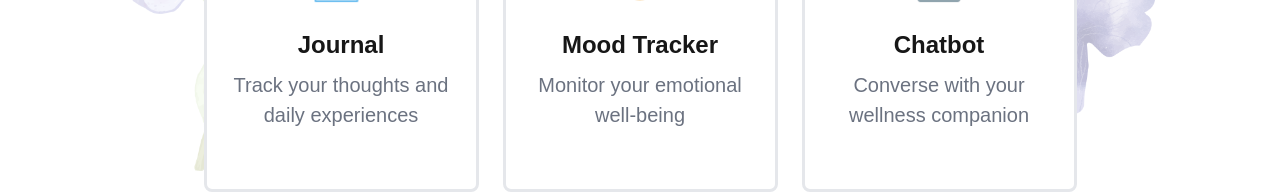
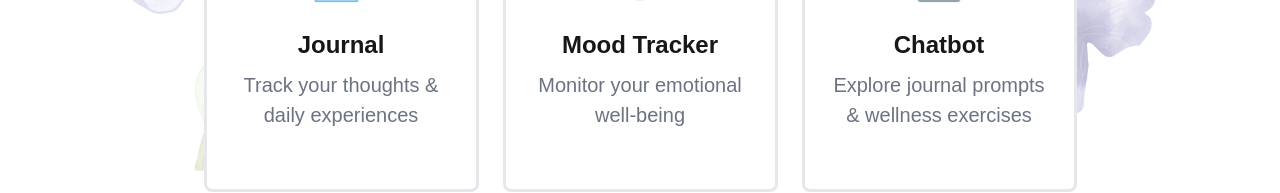
Before and after one commit to belle-hsieh/MindMirror, a Next.js app: page / in a window 1280 px wide. Shown: the part 529-722 px from the top of the page. Built offline with nearby package versions, Linux system fonts and the light colour scheme; no server answers.

Commit message:
small changes

```diff
--- a/src/app/page.tsx
+++ b/src/app/page.tsx
@@ -41,7 +41,7 @@ export default function Home() {
           <a href="/journal" className="feature-card">
             <div className="feature-emoji">📝</div>
             <h2 className="text-xl font-bold mb-2">Journal</h2>
-            <p className="text-gray-600">Track your thoughts and daily experiences</p>
+            <p className="text-gray-600">Track your thoughts & daily experiences</p>
           </a>
 
           {/* Mood Card */}
@@ -55,7 +55,7 @@ export default function Home() {
           <a href="/chatbot" className="feature-card">
             <div className="feature-emoji">🤖</div>
             <h2 className="text-xl font-bold mb-2">Chatbot</h2>
-            <p className="text-gray-600">Converse with your wellness companion</p>
+            <p className="text-gray-600">Explore journal prompts & wellness exercises</p>
           </a>
         </div>
       </main>
```
